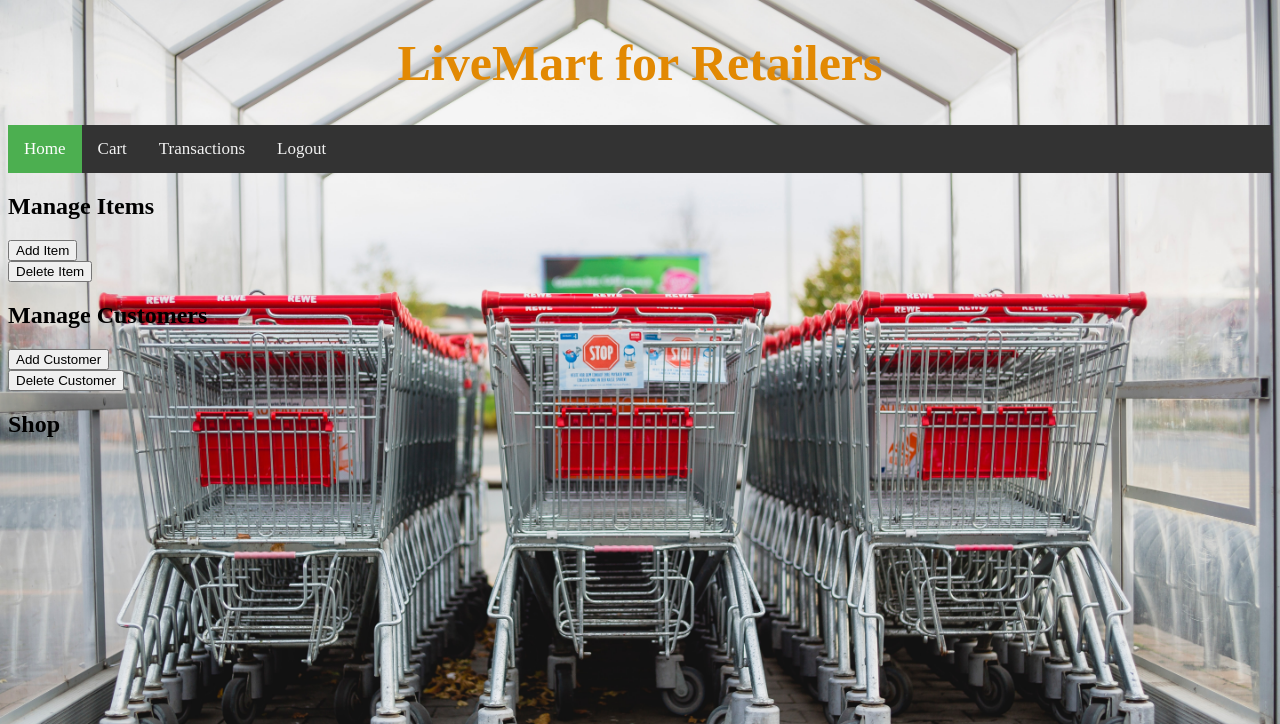
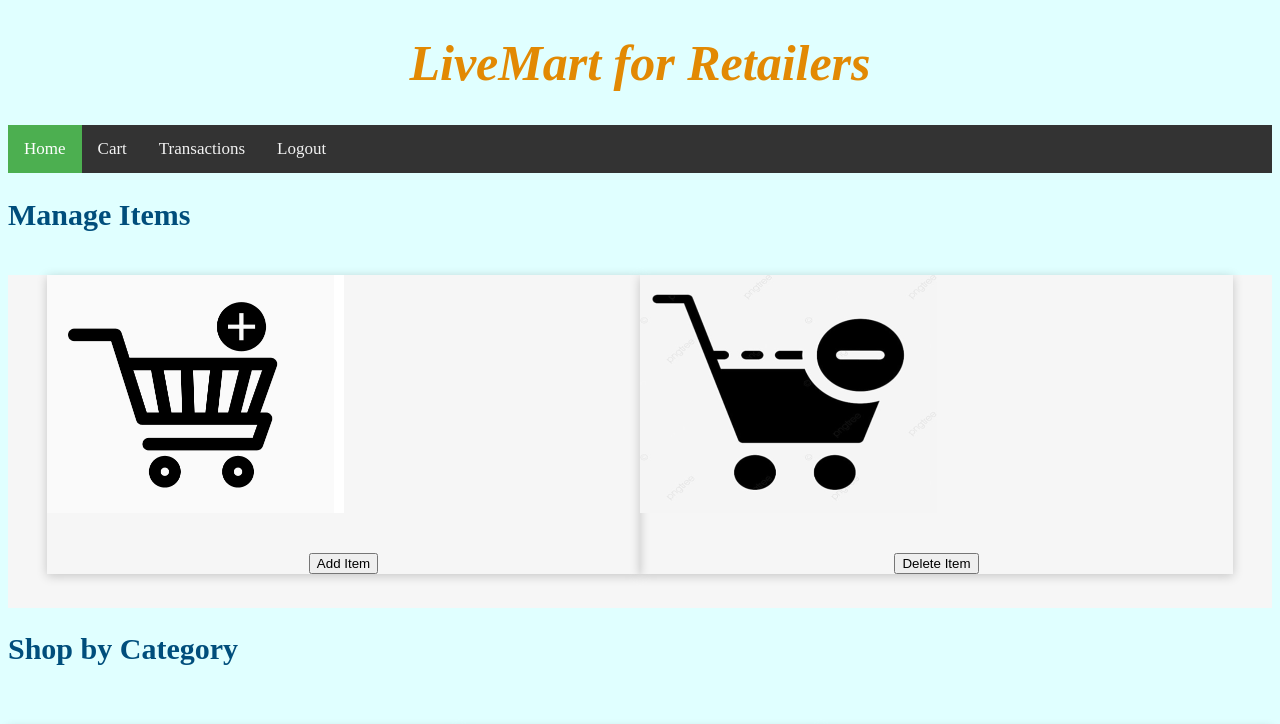
Before and after one commit to Maha-Muthu/LiveMART, a Flask app: page /retailerHome in a window 1280 px wide. Shown: the top 724 px of the page. Run offline with Flask 2, Linux system fonts and the light colour scheme.

Commit message:
update retail page

```diff
--- a/OnlineDelivery/static/css/rh.css
+++ b/OnlineDelivery/static/css/rh.css
@@ -1,6 +1,8 @@
 body {
     color: rgb(0, 0, 0);
-    background-image:url("../Retailers.jpg");
+    backgroud-color:#0b0d0e;
+
+    background-image:url("../CB.png");
     background-repeat: no-repeat;
     /*background-position-x: center;
     background-position-y: center;
@@ -12,8 +14,48 @@ h1{
     text-align: center;
     color: #e28903;
     font-size: 50px;
+    font-style: oblique;
 }
 
 h2 {
-    color: rgb(0, 0, 0);
-}
+    color:#004E7C;
+    font-size: 30px;
+  }
+  .row {
+    display: flex;
+    flex:20%;
+
+  }
+
+  .column {
+    flex: 20% ;
+    padding: 5px;
+  }
+  #cards
+  {
+      width: 100%;
+      height: 100%;
+      box-sizing: border-box;
+      font-family: 'Poppins', sans-serif;
+      display: flex;
+      align-items: center;
+      justify-content: center;
+      background-color: #f6f6f6;
+  }
+  .box-shadow
+  {
+    box-shadow: 0px 2px 10px rgba(0,0,0,0.2);
+  }
+  .card-img-top {
+    object-fit: fill;
+  }
+  h5{
+    text-align: center;
+    font-size: 20px;
+  }
+  a
+  {text-decoration: none;}
+  a:hover
+  {text-decoration: none;}
+  a:visited
+  {text-decoration: none;}
--- a/OnlineDelivery/templates/CustomerHome.html
+++ b/OnlineDelivery/templates/CustomerHome.html
@@ -26,18 +26,18 @@
   <h2>
     Shop By Category
   </h2>
-  <br><br>
+<br><br>
   <div id="cards">
     <div class="container">
       <div class="row">
         <div class="col-sm-4">
-          <a href="{{ url_for('customerOrderAll')}}">
+          <a href="#">
           <div class="card box-shadow">
             <img src="../static/all.jpg" class="card-img-top" alt="..." width="100%" height="100%">
             <div class="card-body">
               <h5 class="card-title">All Products</h5>
             </div>
-          </div>
+            </div>
         </a>
         </div>
         <div class="col-sm-4">
--- a/OnlineDelivery/templates/RetailerHome.html
+++ b/OnlineDelivery/templates/RetailerHome.html
@@ -28,34 +28,114 @@
           <h2>
             Manage Items
         </h2>
-        <form method = "post" action = "{{ url_for('wholesalerAddItem') }}">
+        <br>
+  <div id="cards">
+    <div class="container">
+      <div class="row">
+        <div class="col-sm-6">
+          <div class="card box-shadow">
+            <img src="../static/add_items.PNG" class="card-img-top" alt="..." width="50%" height="50%">
+            <div class="card-body">
+              <h5 class="card-title"><form method = "post" action = "{{ url_for('wholesalerAddItem') }}">
                 <button type="submit">
                     Add Item
                 </button>
-        </form>
-
-        <form method = "post" action = "{{ url_for('wholesalerDeleteItem') }}">
+            </form></h5>
+            </div>
+          </div>
+        </div>
+        <div class="col-sm-6">
+          <div class="card box-shadow">
+            <img src="../static/remove_items.PNG" class="card-img-top" alt="..." width="50%" height="50%">
+            <div class="card-body">
+              <h5 class="card-title"><form method = "post" action = "{{ url_for('wholesalerDeleteItem') }}">
                 <button type="submit">
                     Delete Item
                 </button>
-        </form>
+            </form></h5>
+            </div>
+          </div>
+        </div>
+      </div>
+    </div>
+  </div>
+
     <h2>
-            Manage Customers
+        Shop by Category
     </h2>
-        <form method = "post" action = "{{ url_for('wholesalerDeleteItem') }}">
-            <button type="submit">
-                Add Customer
-            </button>
-        </form>
-
-        <form method = "post" action = "{{ url_for('wholesalerDeleteItem') }}">
-            <button type="submit">
-                Delete Customer
-            </button>
-        </form>
+    <br><br>
+  <div id="cards">
+    <div class="container">
+      <div class="row">
+        <div class="col-sm-4">
+          <a href="#">
+          <div class="card box-shadow">
+            <img src="../static/all.jpg" class="card-img-top" alt="..." width="100%" height="100%">
+            <div class="card-body">
+              <h5 class="card-title">All Products</h5>
             </div>
-    <h2>
-        Shop
-    </h2>
+          </div>
+        </a>
+        </div>
+        <div class="col-sm-4">
+          <a href="#">
+          <div class="card box-shadow">
+            <img src="../static/fruveg.jpg" class="card-img-top" alt="..." width="100%" height="100%">
+            <div class="card-body">
+              <h5 class="card-title">Fruits And Vegetables</h5>
+            </div>
+          </div>
+        </a>
+        </div>
+        <div class="col-sm-4">
+          <a href="#">
+          <div class="card box-shadow">
+            <img src="../static/food grains.jpg" class="card-img-top" alt="..."width="100%" height="100%">
+            <div class="card-body">
+              <h5 class="card-title">Food Grains,Oils And Masalas</h5>
+            </div>
+          </div>
+        </a>
+        </div>
+      </div>
+    </div>
+  </div>
+  <br><br><br>
+  <div id="cards">
+    <div class="container">
+      <div class="row">
+        <div class="col-sm-4">
+          <a href="#">
+          <div class="card box-shadow">
+            <img src="../static/dairyalt.jpg" class="card-img-top" alt="..." width="100%" height="100%">
+            <div class="card-body">
+              <h5 class="card-title">Dairy Products</h5>
+            </div>
+          </div>
+        </a>
+        </div>
+        <div class="col-sm-4">
+          <a href="#">
+          <div class="card box-shadow">
+            <img src="../static/snacksalt.jpg" class="card-img-top" alt="..." width="100%" height="100%">
+            <div class="card-body">
+              <h5 class="card-title">Snacks And Drinks</h5>
+            </div>
+          </div>
+        </a>
+        </div>
+        <div class="col-sm-4">
+          <a href="#">
+          <div class="card box-shadow">
+            <img src="../static/detergents.jpg" class="card-img-top" alt="..." width="100%" height="100%">
+            <div class="card-body">
+              <h5 class="card-title">Others</h5>
+            </div>
+          </div>
+        </a>
+        </div>
+      </div>
+    </div>
+  </div>
     </body>
 </html>
```
Also changed, not shown: OnlineDelivery/static/CB.png (added). Lines whose indentation alone changed are shown as unchanged.
